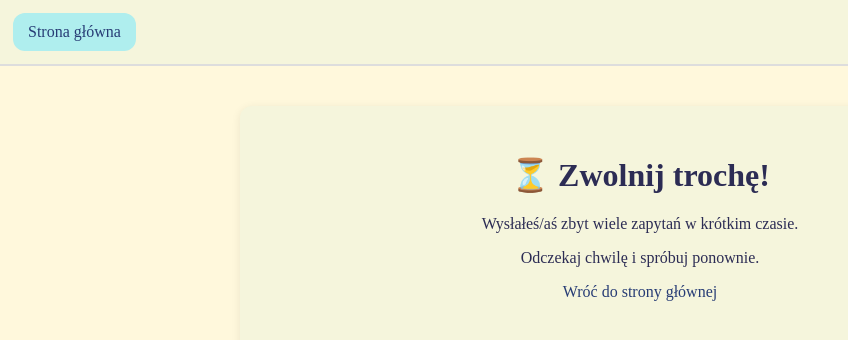
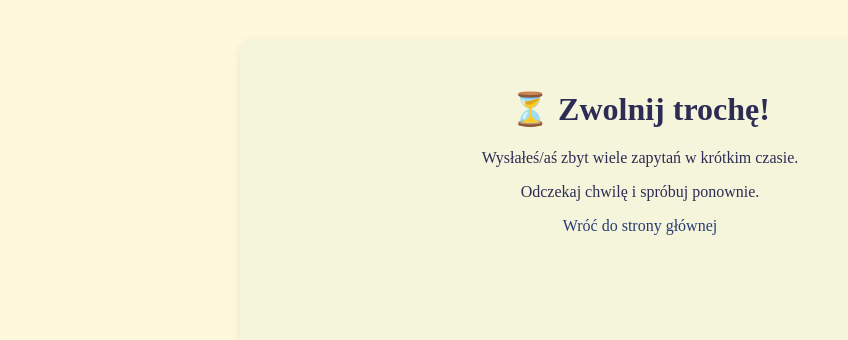
Before and after one commit to Kamil-codes/Kurs_careerwings, a Flask app: template templates/blad429.html in a window 1280 px wide. Shown: the top 340 px of the page, without its empty margins (0-848 px from the left). Run offline with Flask 3, Linux system fonts and the light colour scheme; the template is opened without the code that fills it, so the values that code supplies are empty.

Commit message:
Update blad429.html

```diff
--- a/templates/blad429.html
+++ b/templates/blad429.html
@@ -6,16 +6,11 @@
         <link rel="stylesheet" href="{{ url_for('static', filename='style.css') }}">
     </head>
     <body>
-        <nav>
-        <div class="link">
-            <a href="{{url_for('')}}">Strona główna</a>
-        </div>
-        </nav>
         <main class="container">
         <h1>⏳ Zwolnij trochę! </h1>
         <p>Wysłałeś/aś zbyt wiele zapytań w krótkim czasie. </p>
         <p>Odczekaj chwilę i spróbuj ponownie. </p>
-        <a href="/">Wróć do strony głównej </a>
+        <a href="{{url_for('strona_glowna')}}">Wróć do strony głównej </a>
         </main>
     </body>
 </html>
```
